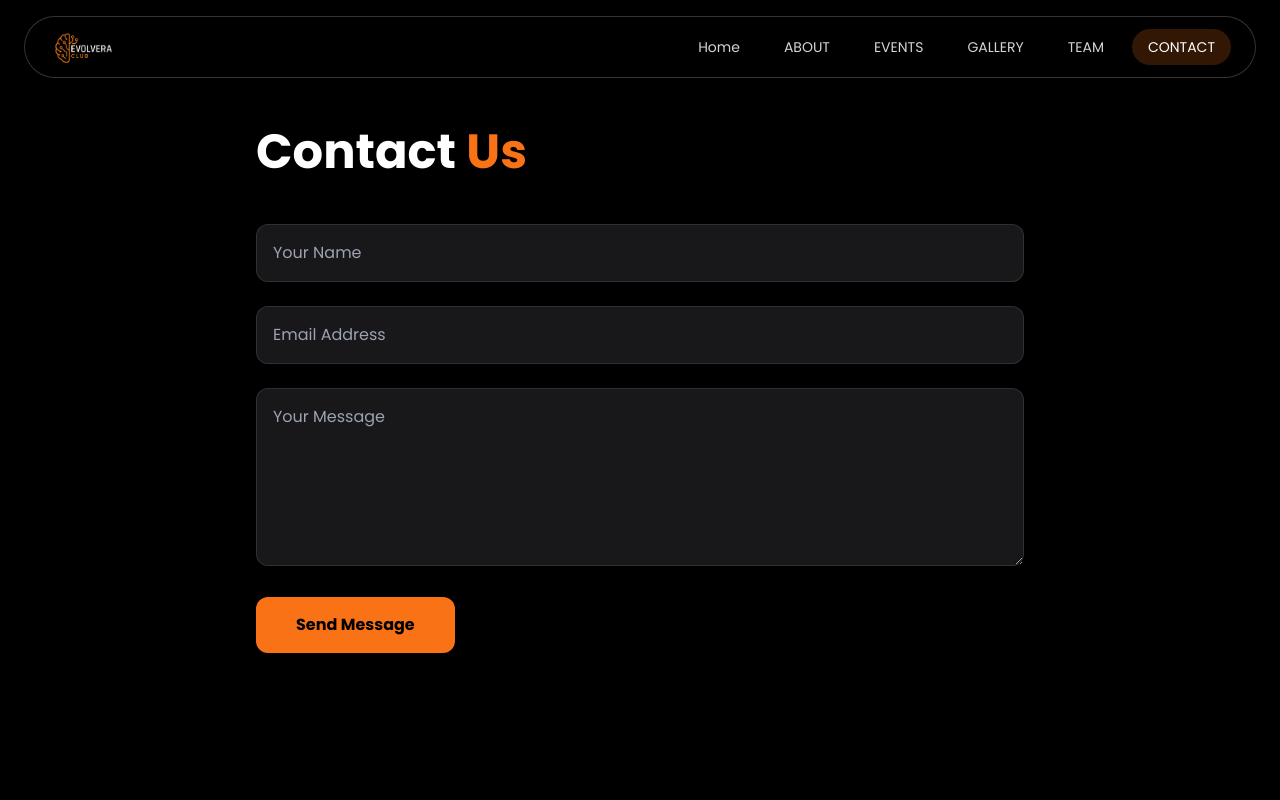
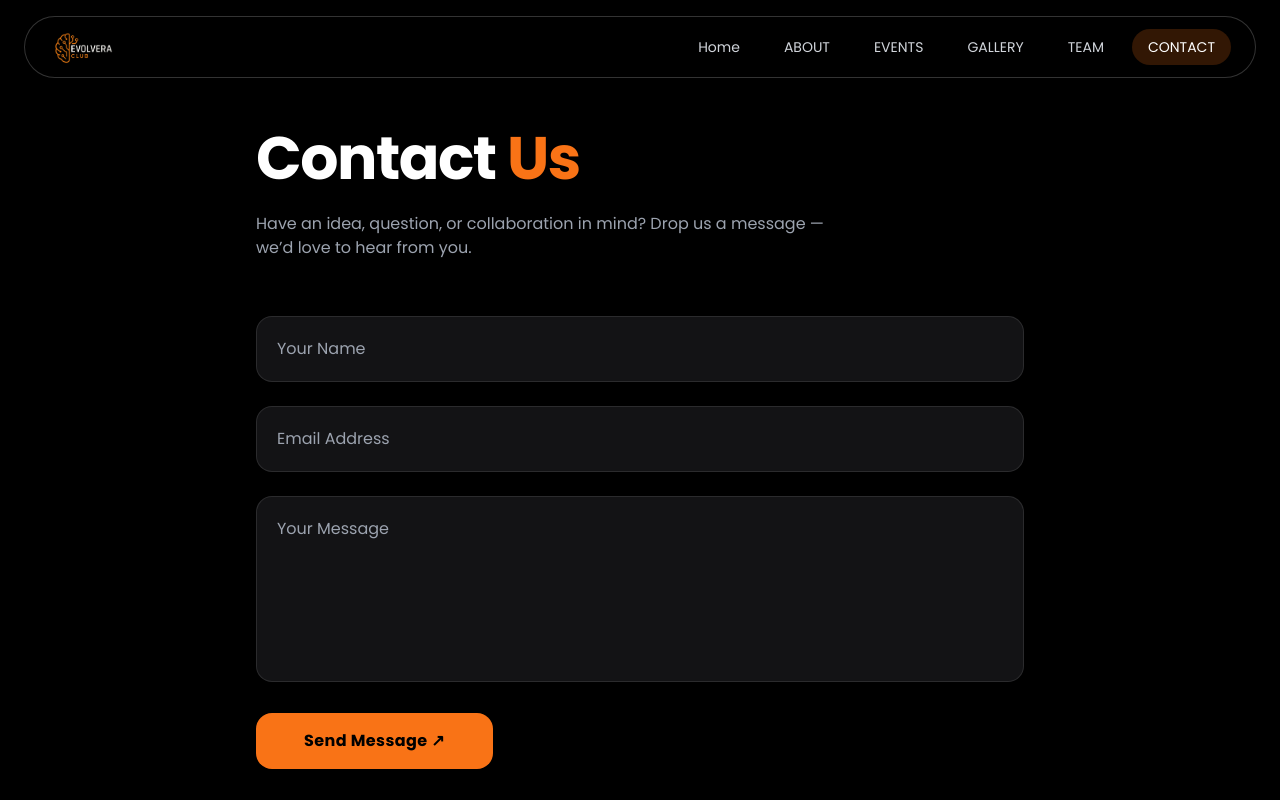
Before and after one commit to CoderPrakash10x/EvolveraFrontend, a React (Vite) app: page /contact in a window 1280 px wide. Shown: the top 800 px of the page. Built offline with nearby package versions, Linux system fonts and the light colour scheme; no server answers.

Commit message:
fix and chnage contact ui

```diff
--- a/src/components/EvolveraAbout.jsx
+++ b/src/components/EvolveraAbout.jsx
@@ -28,7 +28,7 @@ const Faq = () => {
   const [openIndex, setOpenIndex] = useState(null);
 
   return (
-    <section className="bg-black text-white py-32 px-6">
+    <section className="bg-black text-white py-22 mb-14 px-6">
       <div className="max-w-5xl mx-auto">
 
 
--- a/src/components/utility/About.jsx
+++ b/src/components/utility/About.jsx
@@ -1,5 +1,5 @@
 import React from "react";
-import { Twitter, Facebook, Instagram } from "lucide-react";
+import {  Instagram, Linkedin } from "lucide-react";
 
 const AboutUs = () => {
   return (
@@ -51,9 +51,10 @@ const AboutUs = () => {
 
           {/* Socials */}
           <div className="absolute -bottom-10 flex gap-6 text-gray-400">
-            <Twitter size={18} className="hover:text-orange-500 transition" />
-            <Facebook size={18} className="hover:text-orange-500 transition" />
-            <Instagram size={18} className="hover:text-orange-500 transition" />
+            <a href="https://www.instagram.com/evolveraclub._?utm_source=qr&igsh=MWhibmM0MzVicnhxbw=="
+              target="_blank"><Instagram size={18} className="hover:text-orange-500 transition" /></a>
+            <a href="https://www.linkedin.com/company/evolvera-club/"
+              target="_blank"><Linkedin size={18} className="hover:text-orange-500 transition" /></a>
           </div>
         </div>
 
--- a/src/pages/About.jsx
+++ b/src/pages/About.jsx
@@ -217,7 +217,14 @@ const EvolveraLanding = () => {
 
 
       <div className="group relative bg-[#0d0d0d] rounded-3xl p-6 border border-white/5 hover:border-orange-500/40 transition-all">
-        <div className="h-44 rounded-2xl bg-gradient-to-br from-orange-500/30 to-orange-600/10 mb-6" />
+       <div className="h-44 rounded-2xl overflow-hidden mb-6 border border-orange-500/20">
+  <img
+    src="/card1.jpg"
+    alt="AI Innovation"
+    className="w-full h-full object-cover opacity-90"
+  />
+</div>
+
         <h3 className="text-lg font-semibold text-white mb-2">
           AI & Innovation
         </h3>
@@ -244,7 +251,13 @@ const EvolveraLanding = () => {
       </div>
 
       <div className="group relative bg-[#0d0d0d] rounded-3xl p-6 border border-white/5 hover:border-orange-500/40 transition-all">
-        <div className="h-44 rounded-2xl bg-gradient-to-br from-orange-500/30 to-orange-600/10 mb-6" />
+        <div className="h-44 rounded-2xl overflow-hidden mb-6 border border-orange-500/20">
+  <img
+    src="/card2.jpg"
+    alt="AI Innovation"
+    className="w-full h-full object-cover opacity-90"
+  />
+</div>
         <h3 className="text-lg font-semibold text-white mb-2">
           Leadership & Growth
         </h3>
--- a/src/pages/Contact.jsx
+++ b/src/pages/Contact.jsx
@@ -31,18 +31,31 @@ export default function Contact() {
   return (
   <section className="bg-black min-h-screen text-white py-32 px-6">
   <div className="max-w-3xl mx-auto">
-        <h1 className="text-5xl font-black mb-12">
+
+    {/* Heading */}
+    <h1 className="text-5xl md:text-6xl font-black mb-6 tracking-tight">
       Contact <span className="text-orange-500">Us</span>
     </h1>
 
+    <p className="text-gray-400 mb-14 max-w-xl">
+      Have an idea, question, or collaboration in mind?
+      Drop us a message — we’d love to hear from you.
+    </p>
+
+    {/* Form */}
     <form onSubmit={submit} className="space-y-6">
+
       <input
         name="name"
         value={form.name}
         onChange={handleChange}
         placeholder="Your Name"
         required
-            className="w-full p-4 rounded-xl bg-zinc-900 border border-white/10"
+        className="w-full p-5 rounded-2xl bg-zinc-900/80
+                   border border-white/10
+                   focus:border-orange-500/50
+                   focus:outline-none focus:ring-2 focus:ring-orange-500/20
+                   transition"
       />
 
       <input
@@ -52,7 +65,11 @@ export default function Contact() {
         onChange={handleChange}
         placeholder="Email Address"
         required
-            className="w-full p-4 rounded-xl bg-zinc-900 border border-white/10"
+        className="w-full p-5 rounded-2xl bg-zinc-900/80
+                   border border-white/10
+                   focus:border-orange-500/50
+                   focus:outline-none focus:ring-2 focus:ring-orange-500/20
+                   transition"
       />
 
       <textarea
@@ -62,17 +79,27 @@ export default function Contact() {
         placeholder="Your Message"
         rows={6}
         required
-            className="w-full p-4 rounded-xl bg-zinc-900 border border-white/10"
+        className="w-full p-5 rounded-2xl bg-zinc-900/80
+                   border border-white/10
+                   focus:border-orange-500/50
+                   focus:outline-none focus:ring-2 focus:ring-orange-500/20
+                   transition resize-none"
       />
 
       <button
         disabled={loading}
-            className="bg-orange-500 text-black px-10 py-4 rounded-xl font-black disabled:opacity-50"
+        className="group bg-orange-500 text-black
+                   px-12 py-4 rounded-2xl
+                   font-black tracking-wide
+                   hover:scale-[1.03]
+                   hover:shadow-[0_0_40px_rgba(249,115,22,0.35)]
+                   transition disabled:opacity-50 disabled:hover:scale-100"
       >
-            {loading ? "Sending..." : "Send Message"}
+        {loading ? "Sending..." : "Send Message ↗"}
       </button>
     </form>
   </div>
 </section>
+
   );
 }
```
Also changed, not shown: public/card2.jpg (added), 1 other file (tests, documents, lock files or other folders). Lines whose indentation alone changed are shown as unchanged.
